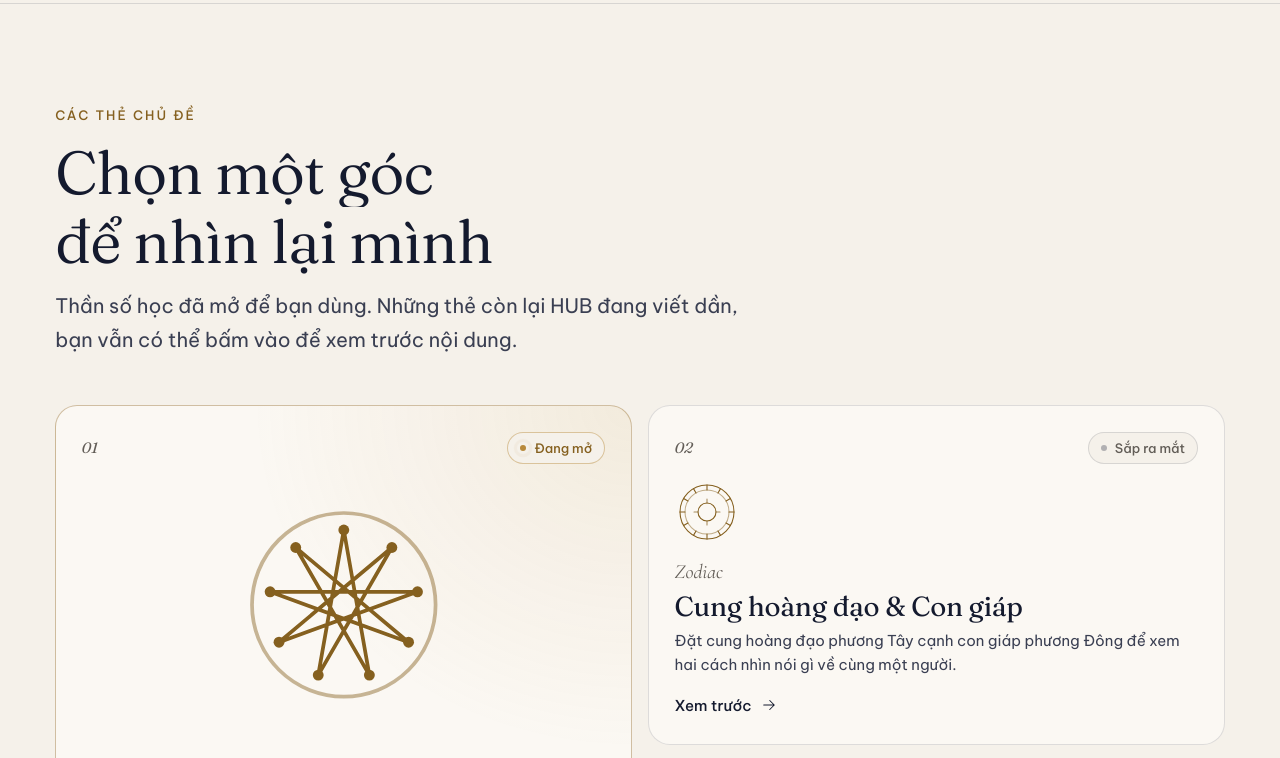
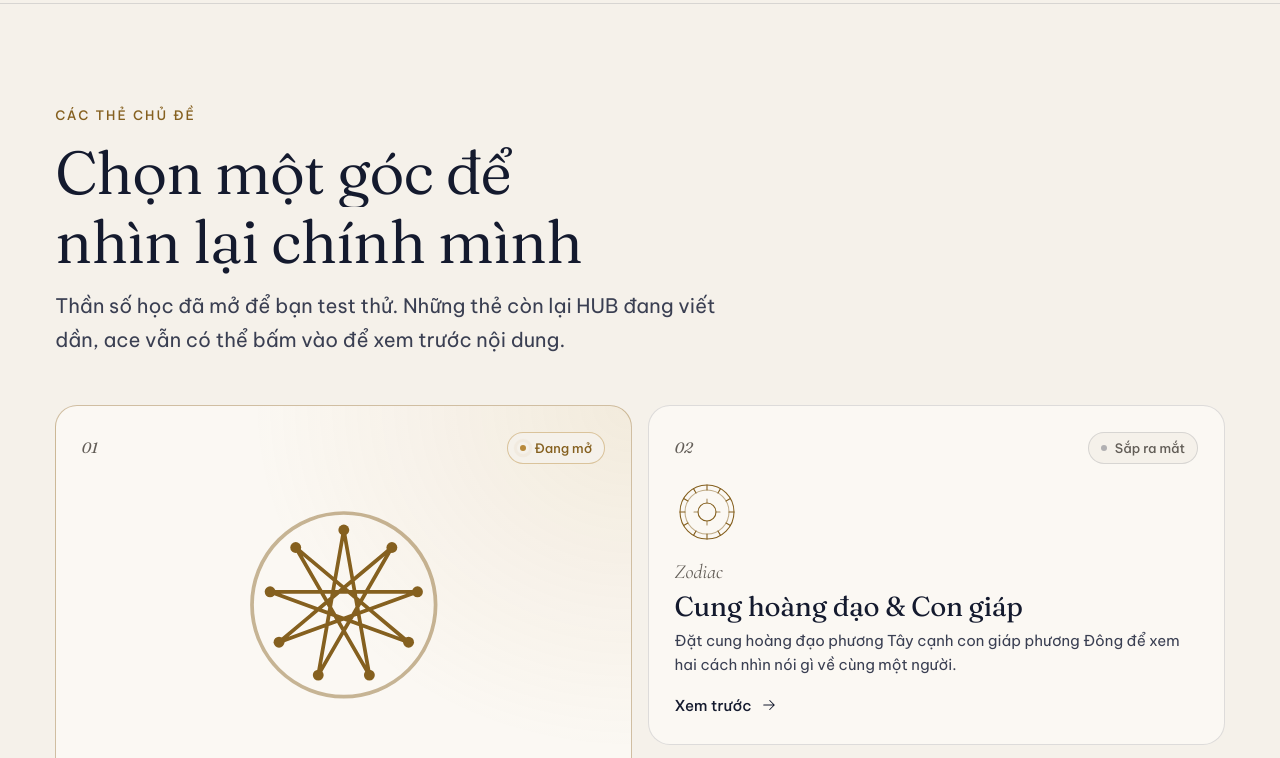
Before and after one commit to HuyBao2206/whoareyou, a website with bundled scripts: page index.html in a window 1280 px wide. Shown: the part 860-1618 px from the top of the page. Built offline with nearby package versions, Linux system fonts and the light colour scheme.

Commit message:
Update index.html

```diff
--- a/index.html
+++ b/index.html
@@ -110,8 +110,8 @@
         <div class="wrap">
           <div class="section-head" data-reveal>
             <p class="eyebrow">Các thẻ chủ đề</p>
-            <h2 class="section-title" id="topics-title" data-split>Chọn một góc để nhìn lại mình</h2>
-            <p class="section-lead">Thần số học đã mở để bạn dùng. Những thẻ còn lại HUB đang viết dần, bạn vẫn có thể bấm vào để xem trước nội dung.</p>
+            <h2 class="section-title" id="topics-title" data-split>Chọn một góc để nhìn lại chính mình</h2>
+            <p class="section-lead">Thần số học đã mở để bạn test thử. Những thẻ còn lại HUB đang viết dần, ace vẫn có thể bấm vào để xem trước nội dung.</p>
           </div>
           <ul class="topics__grid" id="topic-list" role="list"></ul>
         </div>
@@ -136,7 +136,7 @@
             </article>
             <article class="about__item" data-reveal>
               <span class="about__no" aria-hidden="true">iii.</span>
-              <h3>Dữ liệu của bạn ở yên trên máy bạn</h3>
+              <h3>Dữ liệu của bạn ở yên trên máy</h3>
               <p>Mọi phép tính diễn ra ngay trên trình duyệt của bạn. Tên và ngày sinh không được lưu lại, không nằm trên đường link và không được gửi tới máy chủ nào. Trang cũng không gắn công cụ đếm lượt xem. Thứ duy nhất trang nhớ là bạn thích giao diện sáng hay tối.</p>
             </article>
           </div>
```
